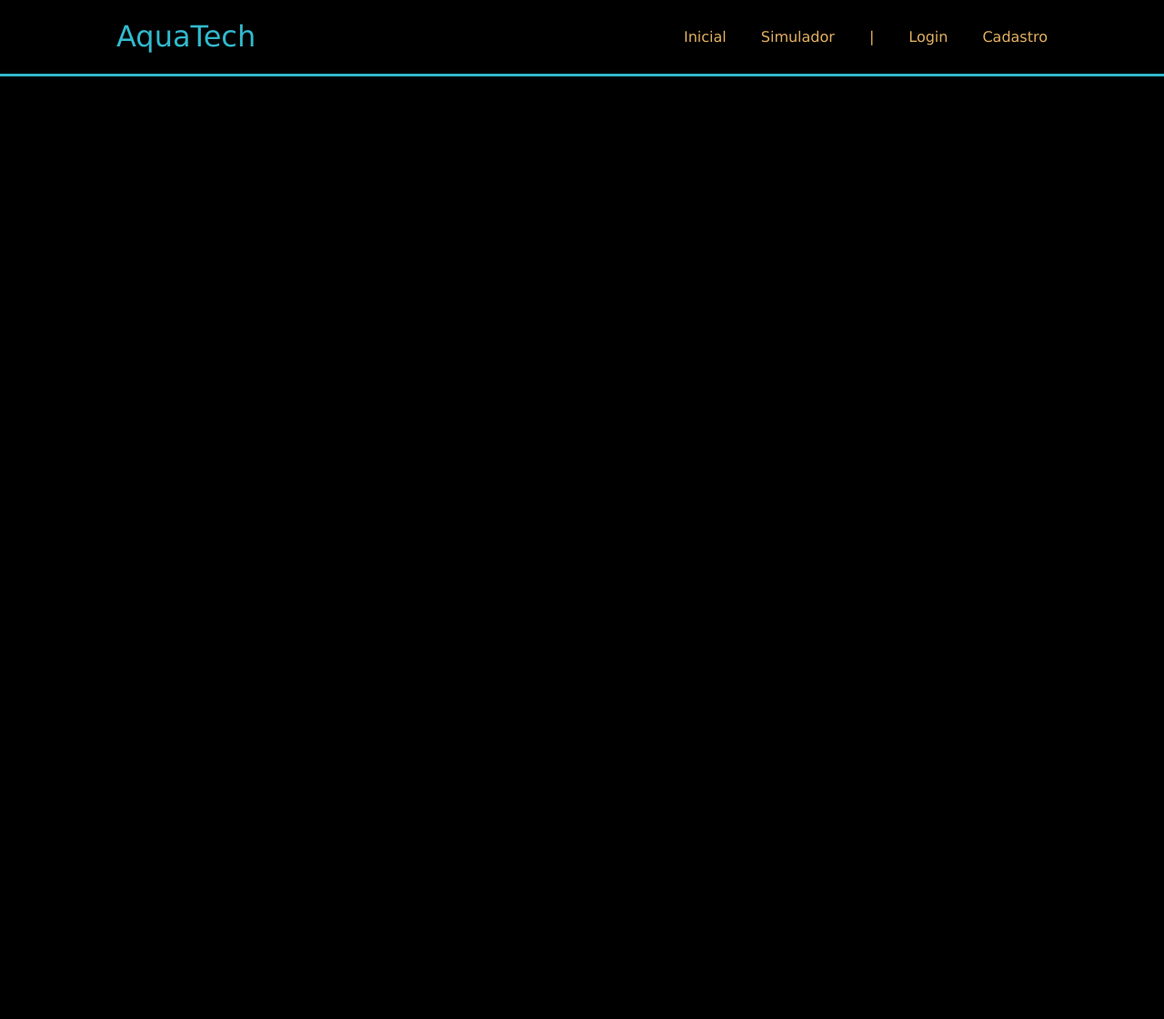
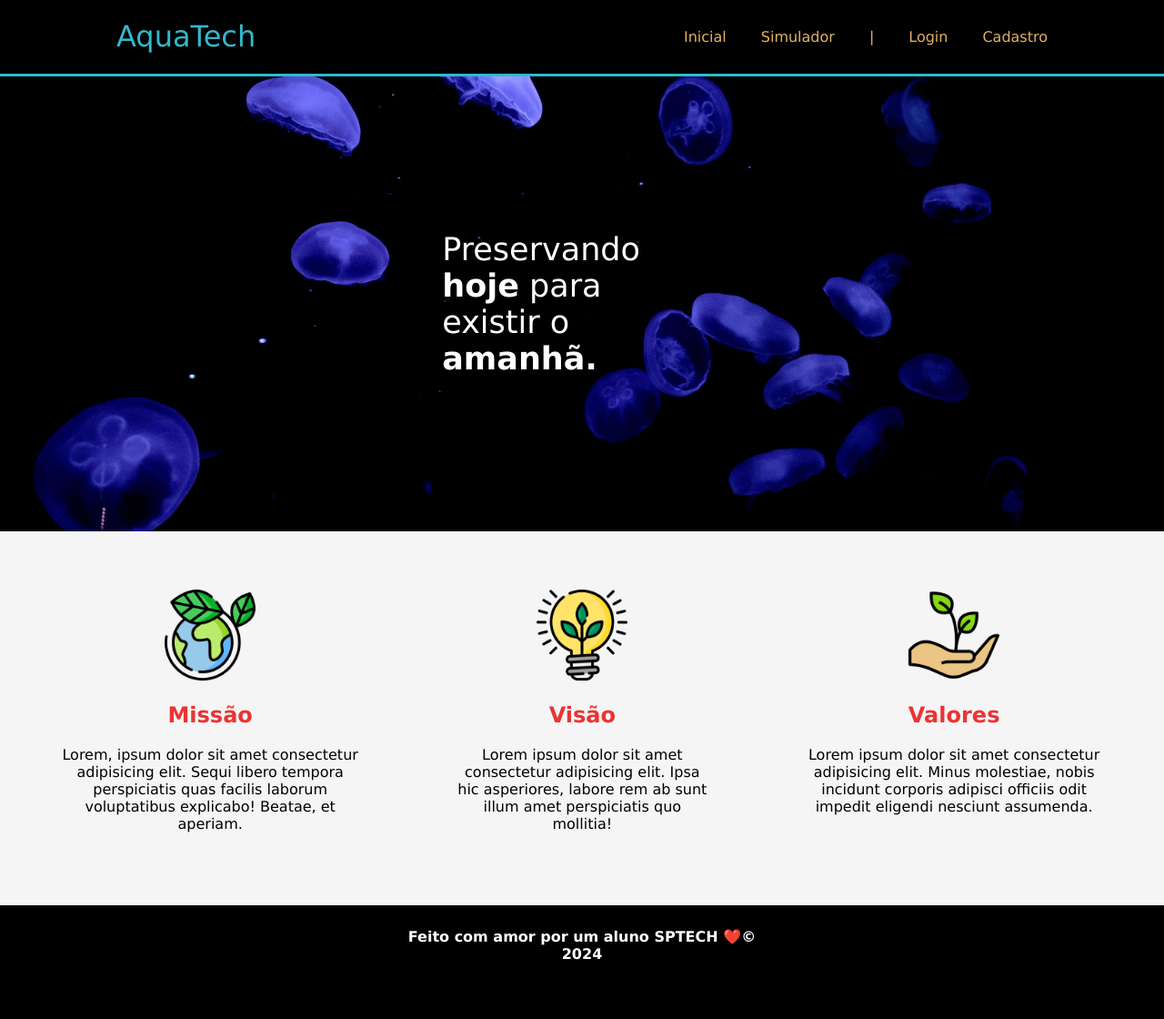
Before and after one commit to JoaoV004/aquatech, a plain HTML site: page index.html in a window 1280 px wide. Shown: the whole page at 91% size. Before the commit the page ends 800 px from the top, so only its background shows below. Drawn offline with Linux system fonts and the light colour scheme.

Commit message:
Subindo atualizações do AquaTech

```diff
--- a/index.html
+++ b/index.html
@@ -6,6 +6,7 @@
     <meta name="viewport" content="width=device-width, initial-scale=1.0">
     <title>AquaTech</title>
     <link rel="stylesheet" href="style.css">
+    <link rel="shortcut icon" href="imagens/favicon2.ico" type="image/x-icon">
 </head>
 
 <body>
@@ -23,6 +24,44 @@
         </div>
 
     </div>
+
+    <div class="banner">
+        <div class="container">
+            <span class="title">
+                Preservando <b>hoje</b> para existir o <b>amanhã.</b>
+            </span>
+        </div>
+
+    </div>
+
+    <div class="cards">
+        <div class="card">
+            <img src="imagens/planet-earth_color.png" alt="Planeta Terra" >
+            <h2> Missão</h2>
+            <p>Lorem, ipsum dolor sit amet consectetur adipisicing elit. Sequi libero tempora perspiciatis quas facilis laborum voluptatibus explicabo! Beatae, et aperiam.</p>
+        </div>
+        <div class="card">
+            <img src="imagens/lightbulb_color.png" alt="">
+            <h2>
+                Visão
+            </h2>
+            <p>Lorem ipsum dolor sit amet consectetur adipisicing elit. Ipsa hic asperiores, labore rem ab sunt illum amet perspiciatis quo mollitia!</p>
+        </div>
+        <div class="card">
+            <img src="imagens/growth_color.png" alt="">
+            <h2>
+                Valores
+            </h2>
+            <p>Lorem ipsum dolor sit amet consectetur adipisicing elit. Minus molestiae, nobis incidunt corporis adipisci officiis odit impedit eligendi nesciunt assumenda.</p>
+        </div>
+    </div>
+    <div class="footer">
+        <p><b> Feito com amor por um aluno SPTECH ❤️&copy;
+            </b> </p>
+            <p><b>  2024 </b></p>
+
+    </div>
+
 </body>
 
 </html>
--- a/style.css
+++ b/style.css
@@ -31,3 +31,71 @@ body {
 .header .container {
     justify-content: space-between;
 }
+
+
+.banner {
+
+    background-image: url("imagens/bg-jelly-fish-para_outras_pags.png");
+    width: 100%;
+    height: 500px;
+    display: flex;
+    align-items: center;
+
+
+}
+
+.title {
+    color: white;
+    margin: 0;
+    font-size: 35px;
+}
+
+
+.banner .container {
+
+    width: 10%;
+    justify-content: flex-end;
+
+}
+
+
+.cards {
+    display: flex;
+    flex-direction: row;
+    justify-content: space-between;
+    gap: 100px;
+    padding: 5%;
+    text-align: center;
+    background-color: whitesmoke;
+
+}
+
+.card img {
+    height: 100px;
+    width: 100px;
+
+}
+
+.card h2 {
+    color: #eb3333;
+    text-align: center;
+}
+
+.card p {
+    color: black;
+    text-align: center;
+}
+
+
+.footer {
+
+    width: 100%;
+    height: 100px;
+    color: white;
+    text-align: center;
+    padding-top: 2%;
+}
+
+.footer p {
+    margin: 0;
+}
```
Also changed, not shown: imagens/bg-jelly-fish-para_outras_pags.png (added), imagens/favicon2.ico (added), imagens/growth_color.png (added), imagens/lightbulb_color.png (added), imagens/planet-earth_color.png (added).
